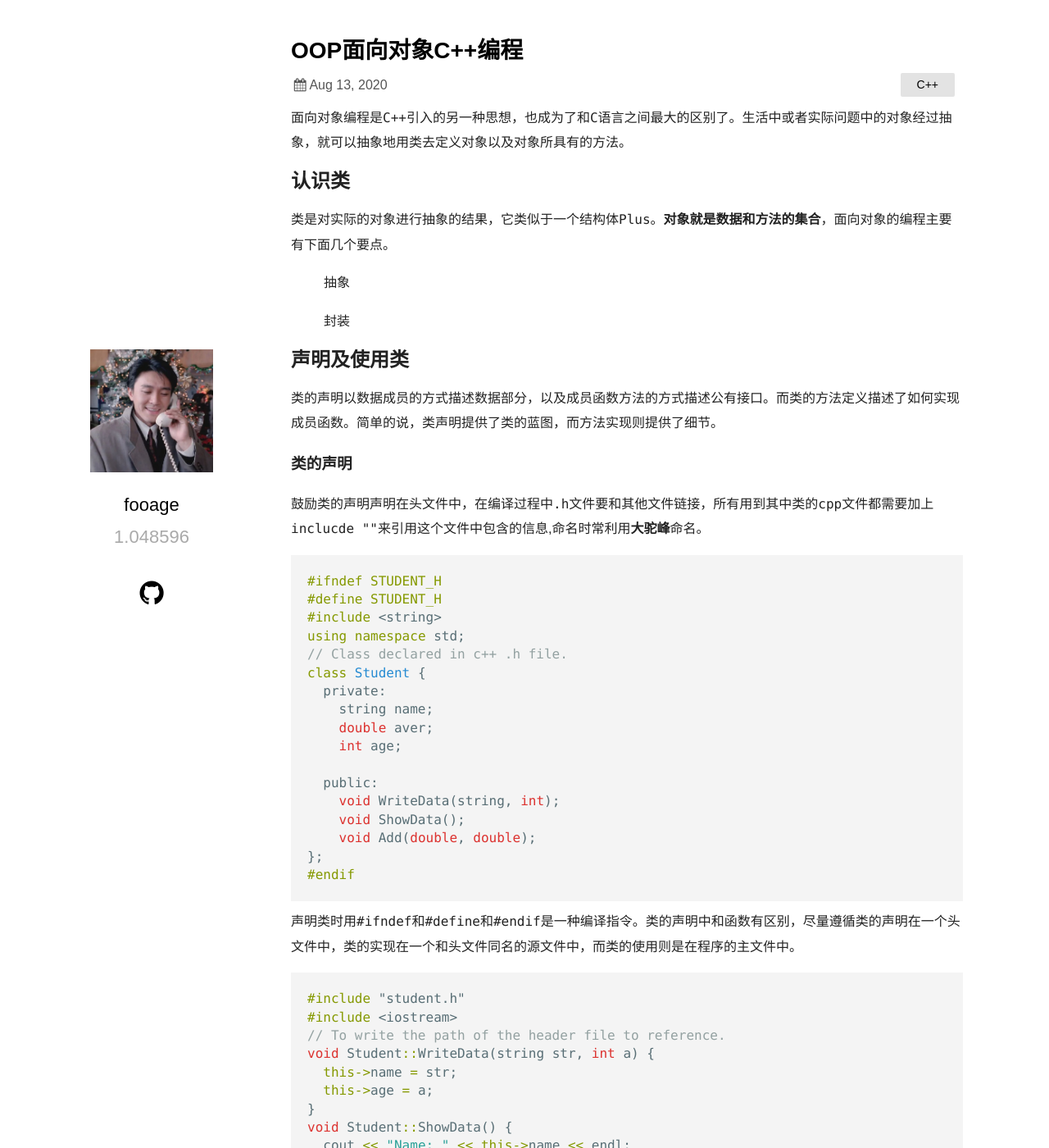
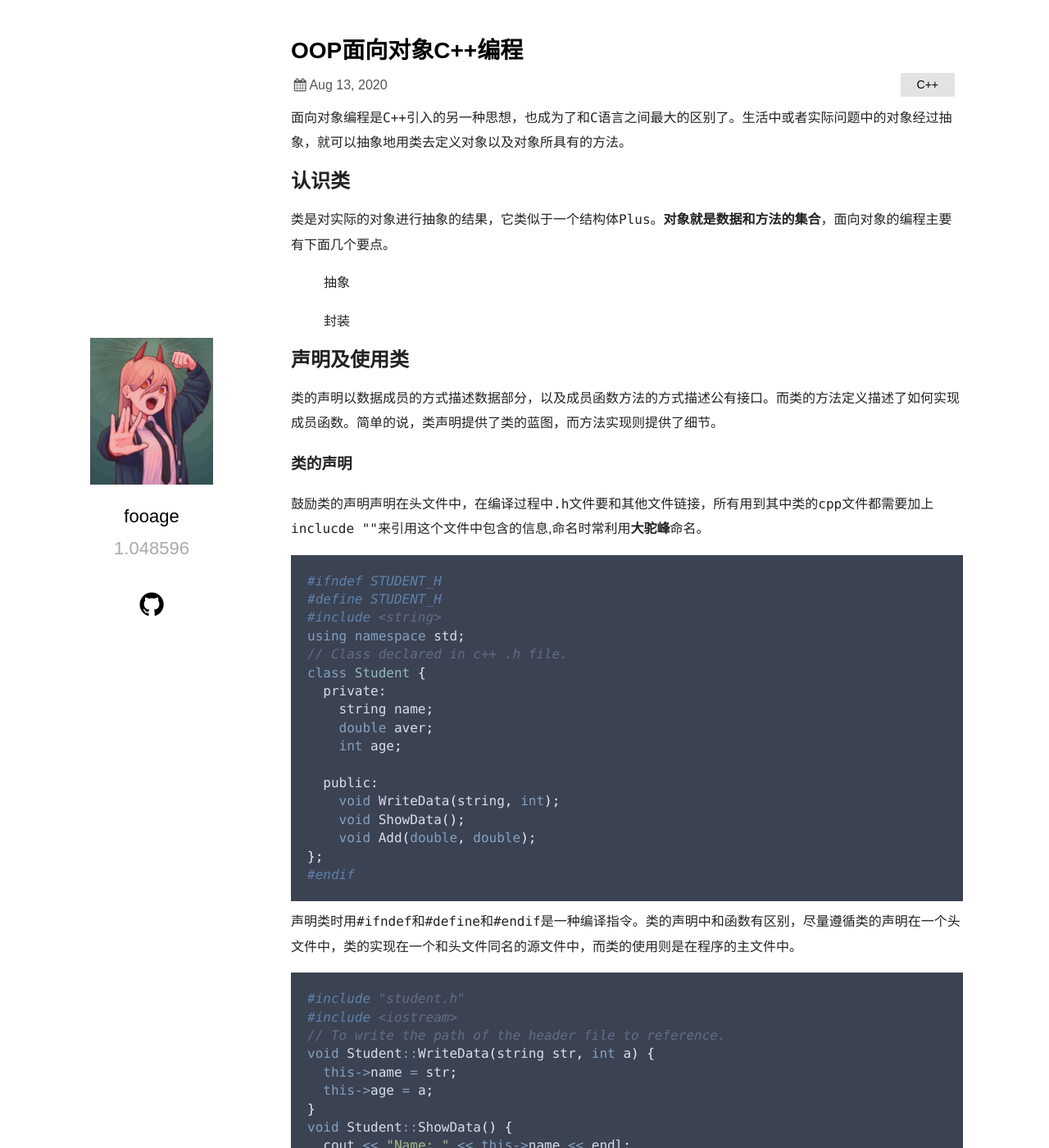
Before and after one commit to fooage/fooage, a Jekyll site: the page built from _posts/2020-08-13-OOP面向对象C++编程.md, in a window 1280 px wide and 1400 px high. Shown: the whole window at 82% size. Built offline with Jekyll 4.4.1, drawn with Linux system fonts in a browser that asks for light colours; some web fonts are replaced.

Commit message:
Change my blog's style

```diff
--- a/_sass/_syntax.scss
+++ b/_sass/_syntax.scss
@@ -1,14 +1,14 @@
 @import 'ext/solarized-light';
 
 .highlight {
-	background-color: #f4f4f4;
+	background-color: #3b4252;
 }
 
 div.highlight {
 	padding: 5px 20px;
 }
 pre.highlight, code {
-	font-family: 'Consolas', Menlo, monospace;
+	font-family: SF Mono, 'Consolas', Menlo, monospace;
 	line-height: 1.4em;
 	tab-size: 4;
 }
--- a/_sass/ext/_solarized-dark.scss
+++ b/_sass/ext/_solarized-dark.scss
@@ -16,72 +16,82 @@ cyan      #2aa198  strings, numbers
 green     #859900  operators, other keywords
 */
 
-.highlight { background-color: #002b36; color: #93a1a1 }
-.highlight .c { color: #586e75 } /* Comment */
-.highlight .err { color: #93a1a1 } /* Error */
-.highlight .g { color: #93a1a1 } /* Generic */
-.highlight .k { color: #859900 } /* Keyword */
-.highlight .l { color: #93a1a1 } /* Literal */
-.highlight .n { color: #93a1a1 } /* Name */
-.highlight .o { color: #859900 } /* Operator */
-.highlight .x { color: #cb4b16 } /* Other */
-.highlight .p { color: #93a1a1 } /* Punctuation */
-.highlight .cm { color: #586e75 } /* Comment.Multiline */
-.highlight .cp { color: #859900 } /* Comment.Preproc */
-.highlight .c1 { color: #586e75 } /* Comment.Single */
-.highlight .cs { color: #859900 } /* Comment.Special */
-.highlight .gd { color: #2aa198 } /* Generic.Deleted */
-.highlight .ge { color: #93a1a1; font-style: italic } /* Generic.Emph */
-.highlight .gr { color: #dc322f } /* Generic.Error */
-.highlight .gh { color: #cb4b16 } /* Generic.Heading */
-.highlight .gi { color: #859900 } /* Generic.Inserted */
-.highlight .go { color: #93a1a1 } /* Generic.Output */
-.highlight .gp { color: #93a1a1 } /* Generic.Prompt */
-.highlight .gs { color: #93a1a1; font-weight: bold } /* Generic.Strong */
-.highlight .gu { color: #cb4b16 } /* Generic.Subheading */
-.highlight .gt { color: #93a1a1 } /* Generic.Traceback */
-.highlight .kc { color: #cb4b16 } /* Keyword.Constant */
-.highlight .kd { color: #268bd2 } /* Keyword.Declaration */
-.highlight .kn { color: #859900 } /* Keyword.Namespace */
-.highlight .kp { color: #859900 } /* Keyword.Pseudo */
-.highlight .kr { color: #268bd2 } /* Keyword.Reserved */
-.highlight .kt { color: #dc322f } /* Keyword.Type */
-.highlight .ld { color: #93a1a1 } /* Literal.Date */
-.highlight .m { color: #2aa198 } /* Literal.Number */
-.highlight .s { color: #2aa198 } /* Literal.String */
-.highlight .na { color: #93a1a1 } /* Name.Attribute */
-.highlight .nb { color: #B58900 } /* Name.Builtin */
-.highlight .nc { color: #268bd2 } /* Name.Class */
-.highlight .no { color: #cb4b16 } /* Name.Constant */
-.highlight .nd { color: #268bd2 } /* Name.Decorator */
-.highlight .ni { color: #cb4b16 } /* Name.Entity */
-.highlight .ne { color: #cb4b16 } /* Name.Exception */
-.highlight .nf { color: #268bd2 } /* Name.Function */
-.highlight .nl { color: #93a1a1 } /* Name.Label */
-.highlight .nn { color: #93a1a1 } /* Name.Namespace */
-.highlight .nx { color: #93a1a1 } /* Name.Other */
-.highlight .py { color: #93a1a1 } /* Name.Property */
-.highlight .nt { color: #268bd2 } /* Name.Tag */
-.highlight .nv { color: #268bd2 } /* Name.Variable */
-.highlight .ow { color: #859900 } /* Operator.Word */
-.highlight .w { color: #93a1a1 } /* Text.Whitespace */
-.highlight .mf { color: #2aa198 } /* Literal.Number.Float */
-.highlight .mh { color: #2aa198 } /* Literal.Number.Hex */
-.highlight .mi { color: #2aa198 } /* Literal.Number.Integer */
-.highlight .mo { color: #2aa198 } /* Literal.Number.Oct */
-.highlight .sb { color: #586e75 } /* Literal.String.Backtick */
-.highlight .sc { color: #2aa198 } /* Literal.String.Char */
-.highlight .sd { color: #93a1a1 } /* Literal.String.Doc */
-.highlight .s2 { color: #2aa198 } /* Literal.String.Double */
-.highlight .se { color: #cb4b16 } /* Literal.String.Escape */
-.highlight .sh { color: #93a1a1 } /* Literal.String.Heredoc */
-.highlight .si { color: #2aa198 } /* Literal.String.Interpol */
-.highlight .sx { color: #2aa198 } /* Literal.String.Other */
-.highlight .sr { color: #dc322f } /* Literal.String.Regex */
-.highlight .s1 { color: #2aa198 } /* Literal.String.Single */
-.highlight .ss { color: #2aa198 } /* Literal.String.Symbol */
-.highlight .bp { color: #268bd2 } /* Name.Builtin.Pseudo */
-.highlight .vc { color: #268bd2 } /* Name.Variable.Class */
-.highlight .vg { color: #268bd2 } /* Name.Variable.Global */
-.highlight .vi { color: #268bd2 } /* Name.Variable.Instance */
-.highlight .il { color: #2aa198 } /* Literal.Number.Integer.Long */
+.highlight { background-color: #3b4252; color: #d8dee9 }
+.highlight .hll { background-color: #3b4252 }
+.highlight .c { color: #616e87; font-style: italic } /* Comment */
+.highlight .err { color: #bf616a } /* Error */
+.highlight .esc { color: #d8dee9 } /* Escape */
+.highlight .g { color: #d8dee9 } /* Generic */
+.highlight .k { color: #81a1c1 } /* Keyword */
+.highlight .l { color: #d8dee9 } /* Literal */
+.highlight .n { color: #d8dee9 } /* Name */
+.highlight .o { color: #81a1c1 } /* Operator */
+.highlight .x { color: #d8dee9 } /* Other */
+.highlight .p { color: #eceff4 } /* Punctuation */
+.highlight .ch { color: #616e87; font-style: italic } /* Comment.Hashbang */
+.highlight .cm { color: #616e87; font-style: italic } /* Comment.Multiline */
+.highlight .cp { color: #5e81ac; font-style: italic } /* Comment.Preproc */
+.highlight .cpf { color: #616e87; font-style: italic } /* Comment.PreprocFile */
+.highlight .c1 { color: #616e87; font-style: italic } /* Comment.Single */
+.highlight .cs { color: #616e87; font-style: italic } /* Comment.Special */
+.highlight .gd { color: #bf616a } /* Generic.Deleted */
+.highlight .ge { color: #d8dee9; font-style: italic } /* Generic.Emph */
+.highlight .gr { color: #bf616a } /* Generic.Error */
+.highlight .gh { color: #88c0d0 } /* Generic.Heading */
+.highlight .gi { color: #a3be8c } /* Generic.Inserted */
+.highlight .go { color: #d8dee9 } /* Generic.Output */
+.highlight .gp { color: #616e88 } /* Generic.Prompt */
+.highlight .gs { color: #d8dee9 } /* Generic.Strong */
+.highlight .gu { color: #88c0d0 } /* Generic.Subheading */
+.highlight .gt { color: #bf616a } /* Generic.Traceback */
+.highlight .kc { color: #81a1c1 } /* Keyword.Constant */
+.highlight .kd { color: #81a1c1 } /* Keyword.Declaration */
+.highlight .kn { color: #81a1c1 } /* Keyword.Namespace */
+.highlight .kp { color: #81a1c1 } /* Keyword.Pseudo */
+.highlight .kr { color: #81a1c1 } /* Keyword.Reserved */
+.highlight .kt { color: #81a1c1 } /* Keyword.Type */
+.highlight .ld { color: #d8dee9 } /* Literal.Date */
+.highlight .m { color: #b48ead } /* Literal.Number */
+.highlight .s { color: #a3be8c } /* Literal.String */
+.highlight .na { color: #8fbcbb } /* Name.Attribute */
+.highlight .nb { color: #81a1c1 } /* Name.Builtin */
+.highlight .nc { color: #8fbcbb } /* Name.Class */
+.highlight .no { color: #8fbcbb } /* Name.Constant */
+.highlight .nd { color: #d08770 } /* Name.Decorator */
+.highlight .ni { color: #d08770 } /* Name.Entity */
+.highlight .ne { color: #bf616a } /* Name.Exception */
+.highlight .nf { color: #88c0d0 } /* Name.Function */
+.highlight .nl { color: #d8dee9 } /* Name.Label */
+.highlight .nn { color: #8fbcbb } /* Name.Namespace */
+.highlight .nx { color: #d8dee9 } /* Name.Other */
+.highlight .py { color: #d8dee9 } /* Name.Property */
+.highlight .nt { color: #81a1c1 } /* Name.Tag */
+.highlight .nv { color: #d8dee9 } /* Name.Variable */
+.highlight .ow { color: #81a1c1 } /* Operator.Word */
+.highlight .pm { color: #eceff4 } /* Punctuation.Marker */
+.highlight .w { color: #d8dee9 } /* Text.Whitespace */
+.highlight .mb { color: #b48ead } /* Literal.Number.Bin */
+.highlight .mf { color: #b48ead } /* Literal.Number.Float */
+.highlight .mh { color: #b48ead } /* Literal.Number.Hex */
+.highlight .mi { color: #b48ead } /* Literal.Number.Integer */
+.highlight .mo { color: #b48ead } /* Literal.Number.Oct */
+.highlight .sa { color: #a3be8c } /* Literal.String.Affix */
+.highlight .sb { color: #a3be8c } /* Literal.String.Backtick */
+.highlight .sc { color: #a3be8c } /* Literal.String.Char */
+.highlight .dl { color: #a3be8c } /* Literal.String.Delimiter */
+.highlight .sd { color: #616e87 } /* Literal.String.Doc */
+.highlight .s2 { color: #a3be8c } /* Literal.String.Double */
+.highlight .se { color: #ebcb8b } /* Literal.String.Escape */
+.highlight .sh { color: #a3be8c } /* Literal.String.Heredoc */
+.highlight .si { color: #a3be8c } /* Literal.String.Interpol */
+.highlight .sx { color: #a3be8c } /* Literal.String.Other */
+.highlight .sr { color: #ebcb8b } /* Literal.String.Regex */
+.highlight .s1 { color: #a3be8c } /* Literal.String.Single */
+.highlight .ss { color: #a3be8c } /* Literal.String.Symbol */
+.highlight .bp { color: #81a1c1 } /* Name.Builtin.Pseudo */
+.highlight .fm { color: #88c0d0 } /* Name.Function.Magic */
+.highlight .vc { color: #d8dee9 } /* Name.Variable.Class */
+.highlight .vg { color: #d8dee9 } /* Name.Variable.Global */
+.highlight .vi { color: #d8dee9 } /* Name.Variable.Instance */
+.highlight .vm { color: #d8dee9 } /* Name.Variable.Magic */
+.highlight .il { color: #b48ead } /* Literal.Number.Integer.Long */
--- a/_sass/ext/_solarized-light.scss
+++ b/_sass/ext/_solarized-light.scss
@@ -13,72 +13,82 @@ cyan      #2aa198  strings, numbers
 green     #859900  operators, other keywords
 */
 
-.highlight { background-color: #fdf6e3; color: #586e75 }
-.highlight .c { color: #93a1a1 } /* Comment */
-.highlight .err { color: #586e75 } /* Error */
-.highlight .g { color: #586e75 } /* Generic */
-.highlight .k { color: #859900 } /* Keyword */
-.highlight .l { color: #586e75 } /* Literal */
-.highlight .n { color: #586e75 } /* Name */
-.highlight .o { color: #859900 } /* Operator */
-.highlight .x { color: #cb4b16 } /* Other */
-.highlight .p { color: #586e75 } /* Punctuation */
-.highlight .cm { color: #93a1a1 } /* Comment.Multiline */
-.highlight .cp { color: #859900 } /* Comment.Preproc */
-.highlight .c1 { color: #93a1a1 } /* Comment.Single */
-.highlight .cs { color: #859900 } /* Comment.Special */
-.highlight .gd { color: #2aa198 } /* Generic.Deleted */
-.highlight .ge { color: #586e75; font-style: italic } /* Generic.Emph */
-.highlight .gr { color: #dc322f } /* Generic.Error */
-.highlight .gh { color: #cb4b16 } /* Generic.Heading */
-.highlight .gi { color: #859900 } /* Generic.Inserted */
-.highlight .go { color: #586e75 } /* Generic.Output */
-.highlight .gp { color: #586e75 } /* Generic.Prompt */
-.highlight .gs { color: #586e75; font-weight: bold } /* Generic.Strong */
-.highlight .gu { color: #cb4b16 } /* Generic.Subheading */
-.highlight .gt { color: #586e75 } /* Generic.Traceback */
-.highlight .kc { color: #cb4b16 } /* Keyword.Constant */
-.highlight .kd { color: #268bd2 } /* Keyword.Declaration */
-.highlight .kn { color: #859900 } /* Keyword.Namespace */
-.highlight .kp { color: #859900 } /* Keyword.Pseudo */
-.highlight .kr { color: #268bd2 } /* Keyword.Reserved */
-.highlight .kt { color: #dc322f } /* Keyword.Type */
-.highlight .ld { color: #586e75 } /* Literal.Date */
-.highlight .m { color: #2aa198 } /* Literal.Number */
-.highlight .s { color: #2aa198 } /* Literal.String */
-.highlight .na { color: #586e75 } /* Name.Attribute */
-.highlight .nb { color: #B58900 } /* Name.Builtin */
-.highlight .nc { color: #268bd2 } /* Name.Class */
-.highlight .no { color: #cb4b16 } /* Name.Constant */
-.highlight .nd { color: #268bd2 } /* Name.Decorator */
-.highlight .ni { color: #cb4b16 } /* Name.Entity */
-.highlight .ne { color: #cb4b16 } /* Name.Exception */
-.highlight .nf { color: #268bd2 } /* Name.Function */
-.highlight .nl { color: #586e75 } /* Name.Label */
-.highlight .nn { color: #586e75 } /* Name.Namespace */
-.highlight .nx { color: #586e75 } /* Name.Other */
-.highlight .py { color: #586e75 } /* Name.Property */
-.highlight .nt { color: #268bd2 } /* Name.Tag */
-.highlight .nv { color: #268bd2 } /* Name.Variable */
-.highlight .ow { color: #859900 } /* Operator.Word */
-.highlight .w { color: #586e75 } /* Text.Whitespace */
-.highlight .mf { color: #2aa198 } /* Literal.Number.Float */
-.highlight .mh { color: #2aa198 } /* Literal.Number.Hex */
-.highlight .mi { color: #2aa198 } /* Literal.Number.Integer */
-.highlight .mo { color: #2aa198 } /* Literal.Number.Oct */
-.highlight .sb { color: #93a1a1 } /* Literal.String.Backtick */
-.highlight .sc { color: #2aa198 } /* Literal.String.Char */
-.highlight .sd { color: #586e75 } /* Literal.String.Doc */
-.highlight .s2 { color: #2aa198 } /* Literal.String.Double */
-.highlight .se { color: #cb4b16 } /* Literal.String.Escape */
-.highlight .sh { color: #586e75 } /* Literal.String.Heredoc */
-.highlight .si { color: #2aa198 } /* Literal.String.Interpol */
-.highlight .sx { color: #2aa198 } /* Literal.String.Other */
-.highlight .sr { color: #dc322f } /* Literal.String.Regex */
-.highlight .s1 { color: #2aa198 } /* Literal.String.Single */
-.highlight .ss { color: #2aa198 } /* Literal.String.Symbol */
-.highlight .bp { color: #268bd2 } /* Name.Builtin.Pseudo */
-.highlight .vc { color: #268bd2 } /* Name.Variable.Class */
-.highlight .vg { color: #268bd2 } /* Name.Variable.Global */
-.highlight .vi { color: #268bd2 } /* Name.Variable.Instance */
-.highlight .il { color: #2aa198 } /* Literal.Number.Integer.Long */
+.highlight { background-color: #3b4252; color: #d8dee9 }
+.highlight .hll { background-color: #3b4252 }
+.highlight .c { color: #616e87; font-style: italic } /* Comment */
+.highlight .err { color: #bf616a } /* Error */
+.highlight .esc { color: #d8dee9 } /* Escape */
+.highlight .g { color: #d8dee9 } /* Generic */
+.highlight .k { color: #81a1c1 } /* Keyword */
+.highlight .l { color: #d8dee9 } /* Literal */
+.highlight .n { color: #d8dee9 } /* Name */
+.highlight .o { color: #81a1c1 } /* Operator */
+.highlight .x { color: #d8dee9 } /* Other */
+.highlight .p { color: #eceff4 } /* Punctuation */
+.highlight .ch { color: #616e87; font-style: italic } /* Comment.Hashbang */
+.highlight .cm { color: #616e87; font-style: italic } /* Comment.Multiline */
+.highlight .cp { color: #5e81ac; font-style: italic } /* Comment.Preproc */
+.highlight .cpf { color: #616e87; font-style: italic } /* Comment.PreprocFile */
+.highlight .c1 { color: #616e87; font-style: italic } /* Comment.Single */
+.highlight .cs { color: #616e87; font-style: italic } /* Comment.Special */
+.highlight .gd { color: #bf616a } /* Generic.Deleted */
+.highlight .ge { color: #d8dee9; font-style: italic } /* Generic.Emph */
+.highlight .gr { color: #bf616a } /* Generic.Error */
+.highlight .gh { color: #88c0d0 } /* Generic.Heading */
+.highlight .gi { color: #a3be8c } /* Generic.Inserted */
+.highlight .go { color: #d8dee9 } /* Generic.Output */
+.highlight .gp { color: #616e88 } /* Generic.Prompt */
+.highlight .gs { color: #d8dee9 } /* Generic.Strong */
+.highlight .gu { color: #88c0d0 } /* Generic.Subheading */
+.highlight .gt { color: #bf616a } /* Generic.Traceback */
+.highlight .kc { color: #81a1c1 } /* Keyword.Constant */
+.highlight .kd { color: #81a1c1 } /* Keyword.Declaration */
+.highlight .kn { color: #81a1c1 } /* Keyword.Namespace */
+.highlight .kp { color: #81a1c1 } /* Keyword.Pseudo */
+.highlight .kr { color: #81a1c1 } /* Keyword.Reserved */
+.highlight .kt { color: #81a1c1 } /* Keyword.Type */
+.highlight .ld { color: #d8dee9 } /* Literal.Date */
+.highlight .m { color: #b48ead } /* Literal.Number */
+.highlight .s { color: #a3be8c } /* Literal.String */
+.highlight .na { color: #8fbcbb } /* Name.Attribute */
+.highlight .nb { color: #81a1c1 } /* Name.Builtin */
+.highlight .nc { color: #8fbcbb } /* Name.Class */
+.highlight .no { color: #8fbcbb } /* Name.Constant */
+.highlight .nd { color: #d08770 } /* Name.Decorator */
+.highlight .ni { color: #d08770 } /* Name.Entity */
+.highlight .ne { color: #bf616a } /* Name.Exception */
+.highlight .nf { color: #88c0d0 } /* Name.Function */
+.highlight .nl { color: #d8dee9 } /* Name.Label */
+.highlight .nn { color: #8fbcbb } /* Name.Namespace */
+.highlight .nx { color: #d8dee9 } /* Name.Other */
+.highlight .py { color: #d8dee9 } /* Name.Property */
+.highlight .nt { color: #81a1c1 } /* Name.Tag */
+.highlight .nv { color: #d8dee9 } /* Name.Variable */
+.highlight .ow { color: #81a1c1 } /* Operator.Word */
+.highlight .pm { color: #eceff4 } /* Punctuation.Marker */
+.highlight .w { color: #d8dee9 } /* Text.Whitespace */
+.highlight .mb { color: #b48ead } /* Literal.Number.Bin */
+.highlight .mf { color: #b48ead } /* Literal.Number.Float */
+.highlight .mh { color: #b48ead } /* Literal.Number.Hex */
+.highlight .mi { color: #b48ead } /* Literal.Number.Integer */
+.highlight .mo { color: #b48ead } /* Literal.Number.Oct */
+.highlight .sa { color: #a3be8c } /* Literal.String.Affix */
+.highlight .sb { color: #a3be8c } /* Literal.String.Backtick */
+.highlight .sc { color: #a3be8c } /* Literal.String.Char */
+.highlight .dl { color: #a3be8c } /* Literal.String.Delimiter */
+.highlight .sd { color: #616e87 } /* Literal.String.Doc */
+.highlight .s2 { color: #a3be8c } /* Literal.String.Double */
+.highlight .se { color: #ebcb8b } /* Literal.String.Escape */
+.highlight .sh { color: #a3be8c } /* Literal.String.Heredoc */
+.highlight .si { color: #a3be8c } /* Literal.String.Interpol */
+.highlight .sx { color: #a3be8c } /* Literal.String.Other */
+.highlight .sr { color: #ebcb8b } /* Literal.String.Regex */
+.highlight .s1 { color: #a3be8c } /* Literal.String.Single */
+.highlight .ss { color: #a3be8c } /* Literal.String.Symbol */
+.highlight .bp { color: #81a1c1 } /* Name.Builtin.Pseudo */
+.highlight .fm { color: #88c0d0 } /* Name.Function.Magic */
+.highlight .vc { color: #d8dee9 } /* Name.Variable.Class */
+.highlight .vg { color: #d8dee9 } /* Name.Variable.Global */
+.highlight .vi { color: #d8dee9 } /* Name.Variable.Instance */
+.highlight .vm { color: #d8dee9 } /* Name.Variable.Magic */
+.highlight .il { color: #b48ead } /* Literal.Number.Integer.Long */
```
Also changed, not shown: README.md, assets/portfolio.png.
